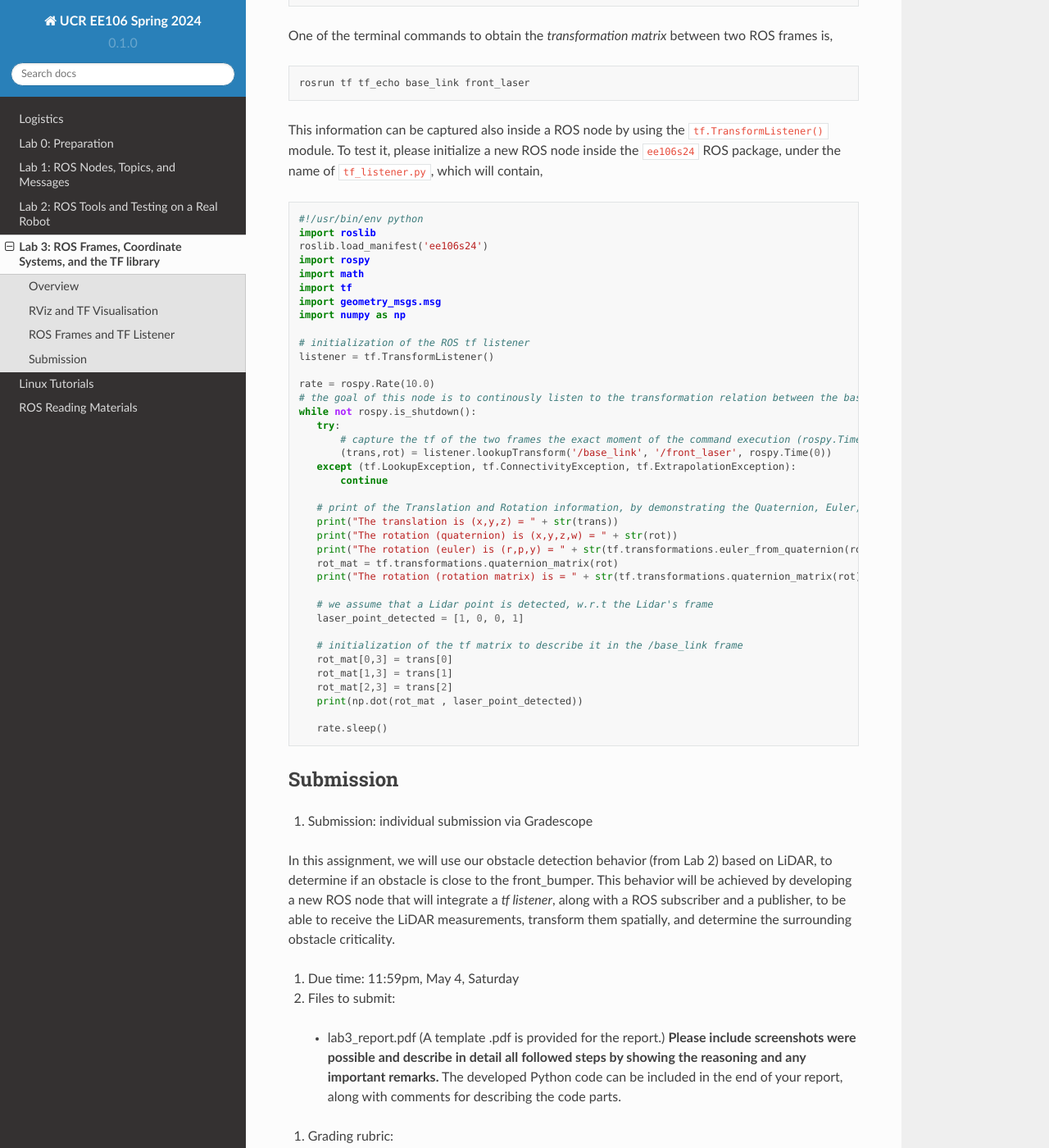
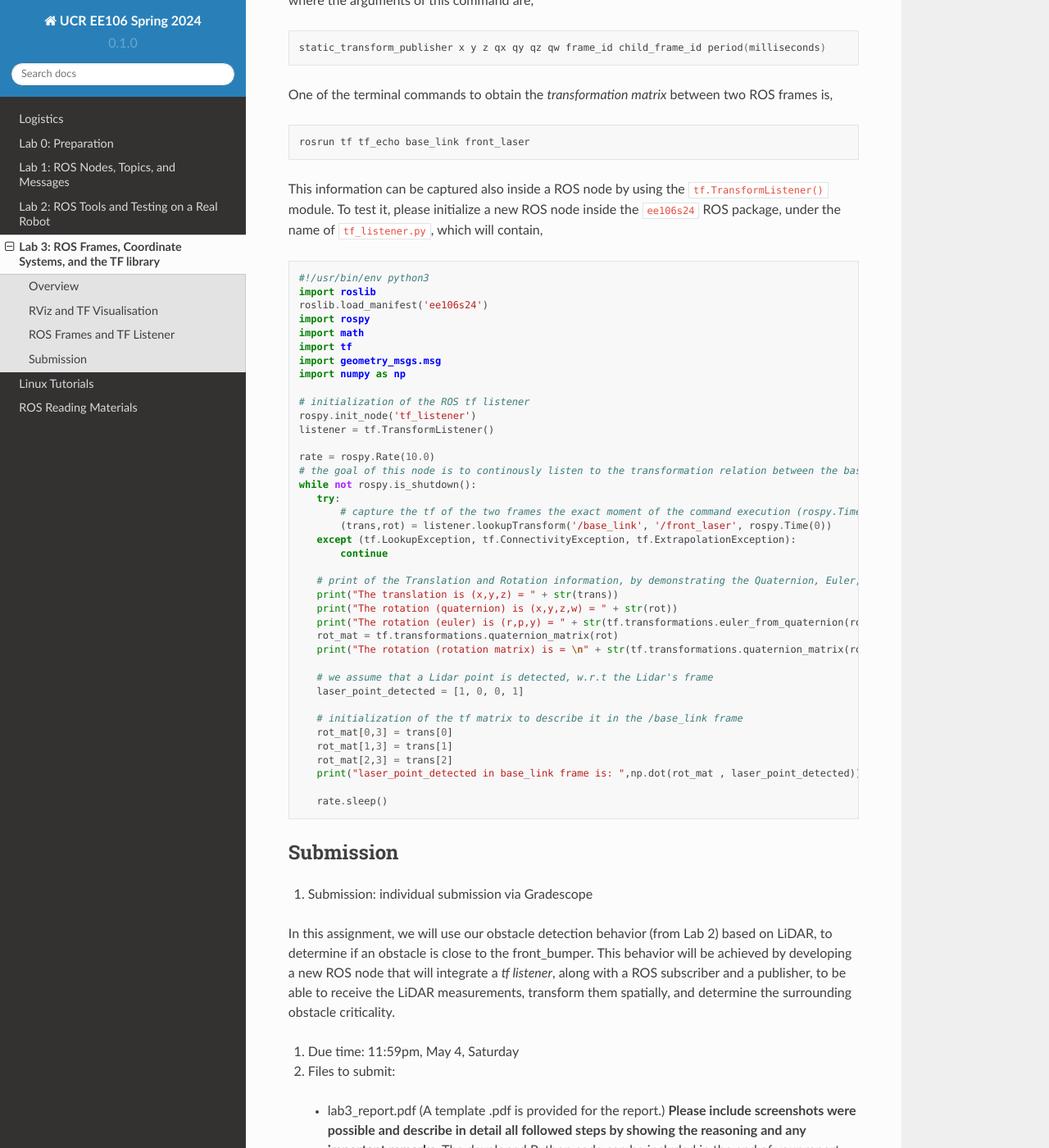
Before and after one commit to taektay/ee106, a Sphinx documentation site: the page built from docs/source/lab3.rst, in a window 1280 px wide and 1400 px high, scrolled down 2838 px. Shown: the whole window at 82% size. Built offline with Sphinx 7.4.7 and the Read the Docs theme 2.0.0, drawn with Linux system fonts in a browser that asks for light colours; some of the changed text lies outside the part shown.

Commit message:
Update lab3.rst

```diff
--- a/docs/source/lab3.rst
+++ b/docs/source/lab3.rst
@@ -42,6 +42,8 @@
 
 `ROS frames <http://wiki.ros.org/tf2>`_ are fundamental entities in ROS, as they represent the existing coordinate systems of the robotic setup. Particularly, ROS frames can be assigned on any part of the robot, which can be considered rigid, as well as, on any onboard sensor. Thus, each captured measurement can be spatially described in the corresponding ROS frame of the capturing sensor, while multiple frames can be connected to each other spatially and form the ROS frame tree of the ROS setup.
 
+To see the current frames, type 'rqt' in your terminal, and add TF Tree from Plugins > Visualization from the pop up window.
+
  .. image:: pics/jackal_frames.jpg
  :align: center
 
@@ -69,7 +71,7 @@
 
 .. code-block:: python
 
- #!/usr/bin/env python
+ #!/usr/bin/env python3
  import roslib
  roslib.load_manifest('ee106s24')
  import rospy
@@ -79,6 +81,7 @@
  import numpy as np
 
  # initialization of the ROS tf listener
+ rospy.init_node('tf_listener')
  listener = tf.TransformListener()
 
  rate = rospy.Rate(10.0)
@@ -95,7 +98,7 @@
     print("The rotation (quaternion) is (x,y,z,w) = " + str(rot))
     print("The rotation (euler) is (r,p,y) = " + str(tf.transformations.euler_from_quaternion(rot)))
     rot_mat = tf.transformations.quaternion_matrix(rot)
-    print("The rotation (rotation matrix) is = " + str(tf.transformations.quaternion_matrix(rot)))
+    print("The rotation (rotation matrix) is = \n" + str(tf.transformations.quaternion_matrix(rot)))
 
     # we assume that a Lidar point is detected, w.r.t the Lidar's frame
     laser_point_detected = [1, 0, 0, 1]
@@ -104,7 +107,7 @@
     rot_mat[0,3] = trans[0]
     rot_mat[1,3] = trans[1]
     rot_mat[2,3] = trans[2]
-    print(np.dot(rot_mat , laser_point_detected))
+    print("laser_point_detected in base_link frame is: ",np.dot(rot_mat , laser_point_detected))
 
     rate.sleep()
 
```
